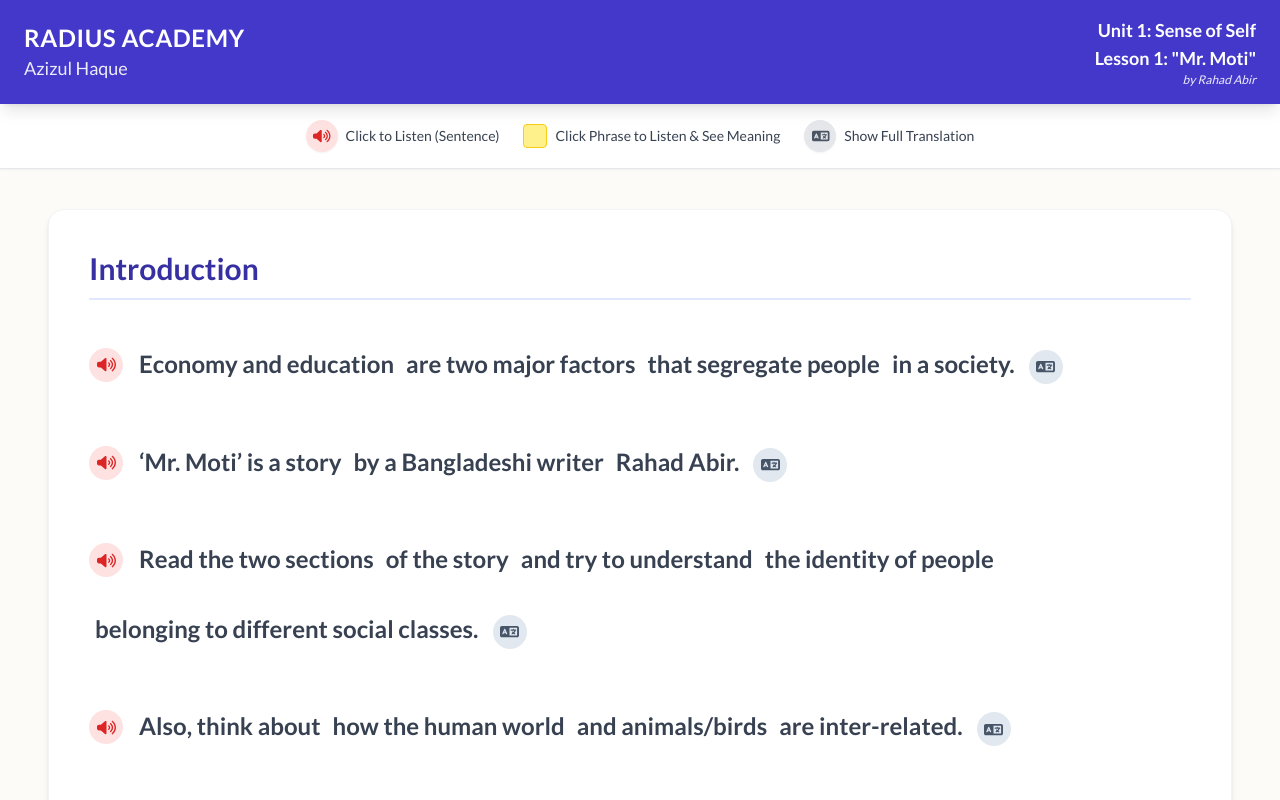
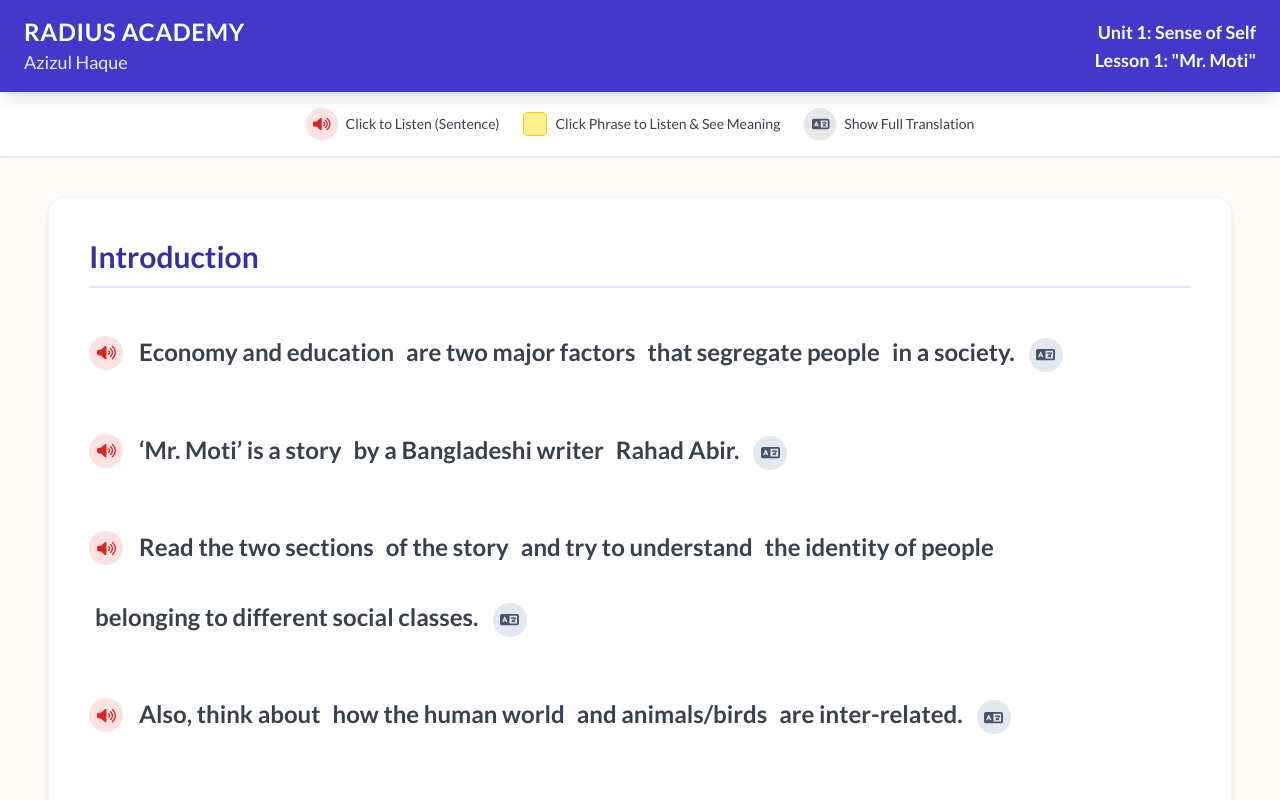
Before and after one commit to radius31416-sudo/digitalbook, a plain HTML site: page moti.html in a window 1280 px wide. Shown: the top 800 px of the page. Drawn offline with nearby package versions, Linux system fonts and the light colour scheme.

```diff
--- a/index.html
+++ b/moti.html
@@ -174,7 +174,6 @@
             <div class="hidden md:block text-right">
                 <p class="text-lg font-semibold">Unit 1: Sense of Self</p>
                 <p class="text-lg font-semibold">Lesson 1: "Mr. Moti"</p>
-                <p class="text-xs italic opacity-90">by Rahad Abir</p>
             </div>
         </div>
     </header>
```
